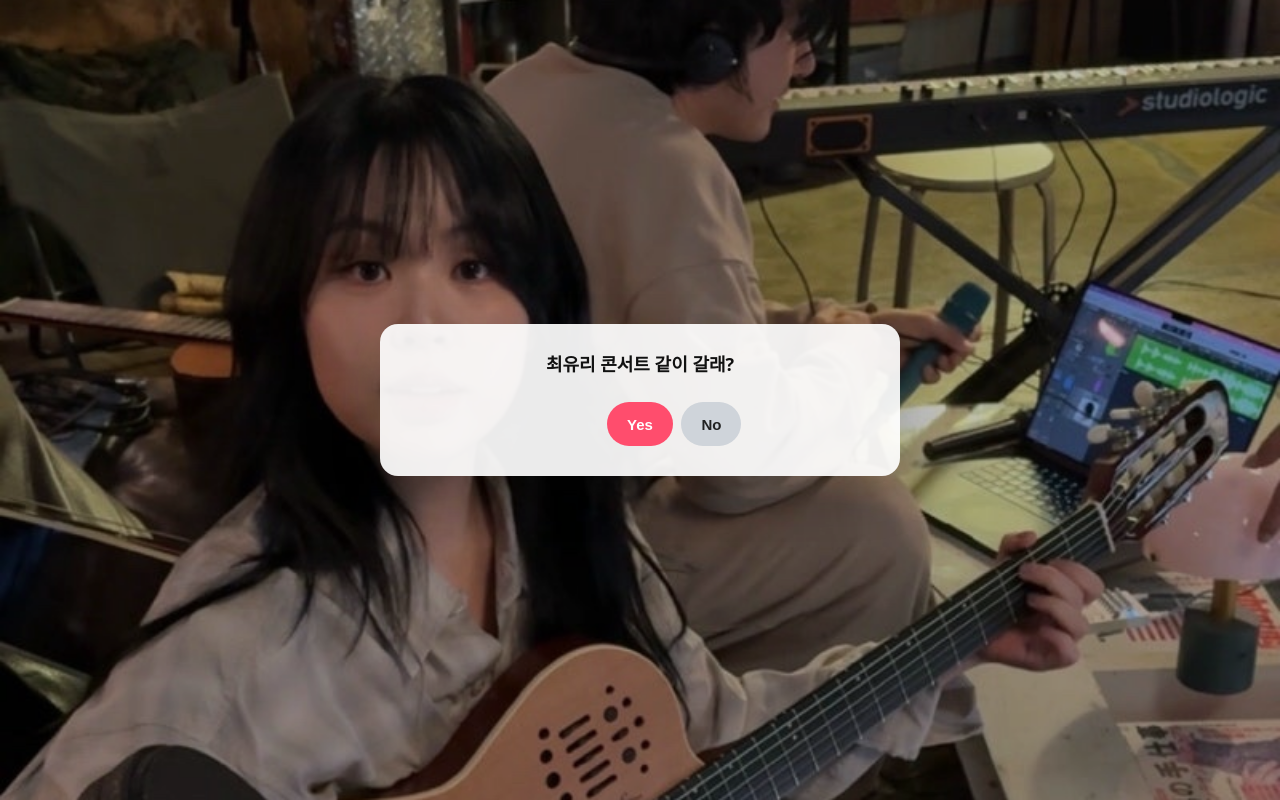
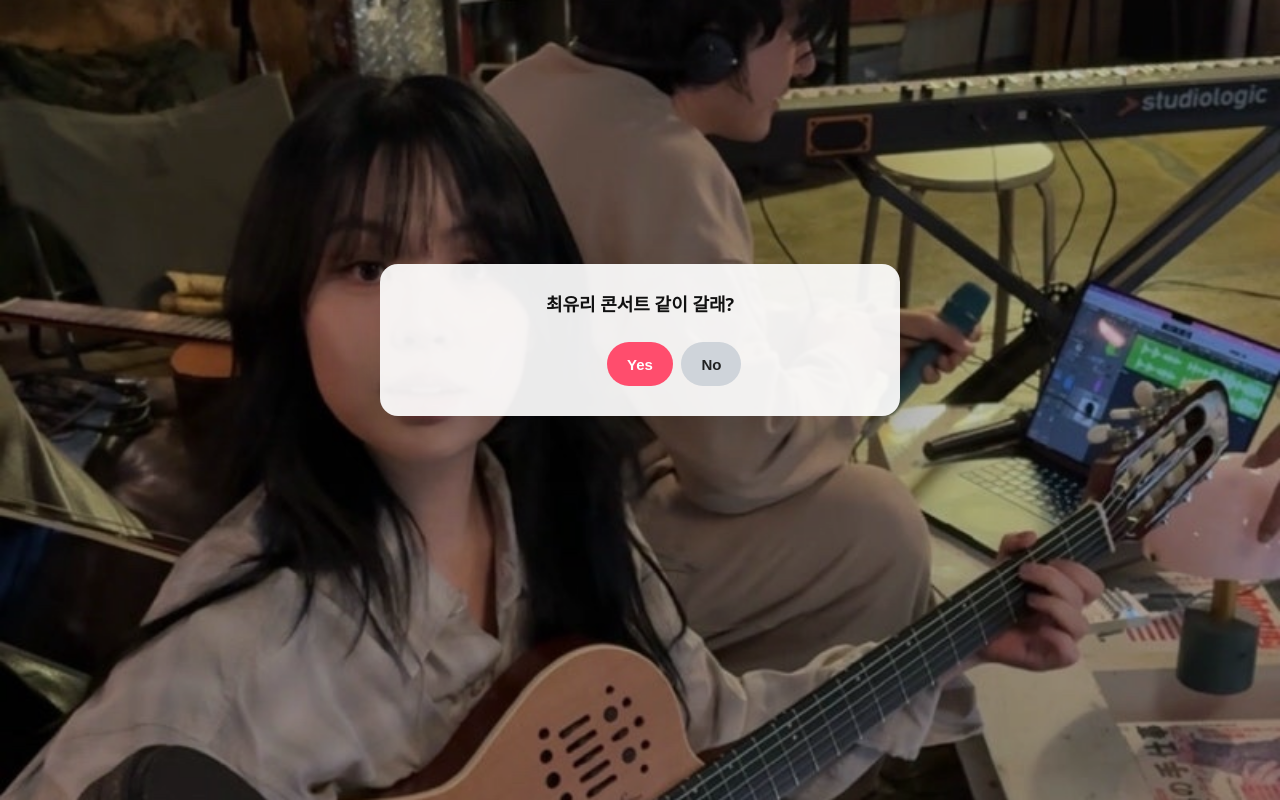
Before and after one commit to kangminsu997-wq/index.html, a plain HTML site: page index.html in a window 1280 px wide. Drawn offline with Linux system fonts and the light colour scheme.

Commit message:
Update index.html

```diff
--- a/index.html
+++ b/index.html
@@ -20,12 +20,15 @@
 body{
   margin:0;
   min-height:100svh;
-  display:grid;
-  place-items:center;
+  display:flex;
+  justify-content:center;
+  align-items:flex-start;
+  padding-top: 33vh;   /* 화면 위에서 1/3 지점 */
   font-family: system-ui, -apple-system, "Noto Sans KR", sans-serif;
   color: var(--text);
   overflow:hidden;
 }
+
 
 .bg{
   position: fixed;
```
